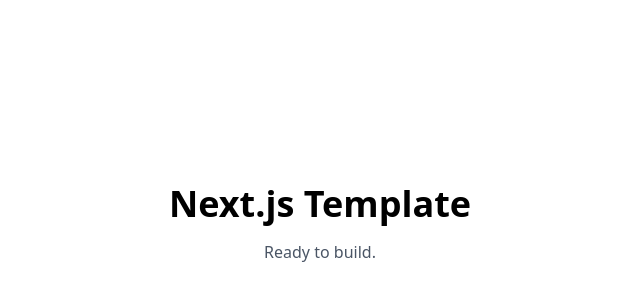
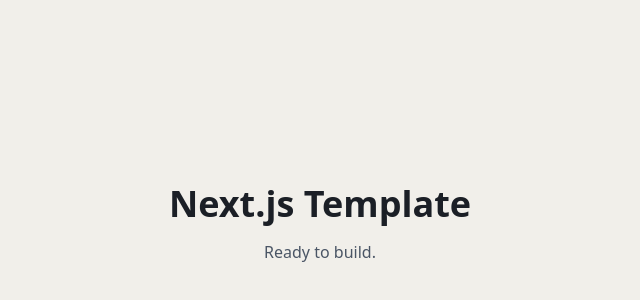
Before and after one commit to felipedev90/blick, a Next.js app in the folder web/: page / in a window 1280 px wide. Shown: the part 176-476 px from the top of the page, without its empty margins (320-960 px from the left). Built offline with nearby package versions, Linux system fonts and the light colour scheme.

Commit message:
feat(theme): add design tokens and fonts with light/dark support

```diff
--- a/web/src/app/globals.css
+++ b/web/src/app/globals.css
@@ -1,10 +1,72 @@
 @import 'tailwindcss';
 
+:root {
+  --bg: #14171c;
+  --surface: #1b1f26;
+  --border: #2a2f38;
+  --text: #e7e4dd;
+  --text-muted: #8b909b;
+  --accent: #c89b4a;
+  color-scheme: dark;
+}
+
+@media (prefers-color-scheme: light) {
+  :root:not([data-theme]) {
+    --bg: #f1efea;
+    --surface: #ffffff;
+    --border: #dedbd3;
+    --text: #1b1f26;
+    --text-muted: #5b616b;
+    --accent: #a87a2e;
+    color-scheme: light;
+  }
+}
+
+[data-theme='dark'] {
+  --bg: #14171c;
+  --surface: #1b1f26;
+  --border: #2a2f38;
+  --text: #e7e4dd;
+  --text-muted: #8b909b;
+  --accent: #c89b4a;
+  color-scheme: dark;
+}
+
+[data-theme='light'] {
+  --bg: #f1efea;
+  --surface: #ffffff;
+  --border: #dedbd3;
+  --text: #1b1f26;
+  --text-muted: #5b616b;
+  --accent: #a87a2e;
+  color-scheme: light;
+}
+
 @theme inline {
-  /* Add your design tokens here */
+  --color-bg: var(--bg);
+  --color-surface: var(--surface);
+  --color-border: var(--border);
+  --color-text: var(--text);
+  --color-text-muted: var(--text-muted);
+  --color-accent: var(--accent);
+  --font-sans: var(--font-instrument-sans);
+  --font-mono: var(--font-plex-mono);
+}
+
+* {
+  box-sizing: border-box;
 }
 
 body {
-  font-family: system-ui, sans-serif;
-  -webkit-font-smoothing: antialiased;
+  background-color: var(--color-bg);
+  color: var(--color-text);
+  font-family: var(--font-sans);
 }
+
+@media (prefers-reduced-motion: no-preference) {
+  body {
+    transition:
+      background-color 200ms ease,
+      color 200ms ease;
+  }
+}
--- /dev/null
+++ b/web/src/lib/theme.ts
@@ -0,0 +1,12 @@
+import 'server-only'
+import { cookies } from 'next/headers'
+
+export type Theme = 'light' | 'dark'
+
+const THEME_COOKIE = 'theme'
+
+export async function getTheme(): Promise<Theme | null> {
+  const store = await cookies()
+  const value = store.get(THEME_COOKIE)?.value
+  return value === 'light' || value === 'dark' ? value : null
+}
```
